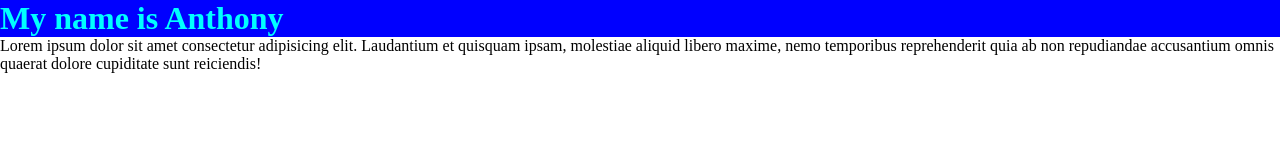
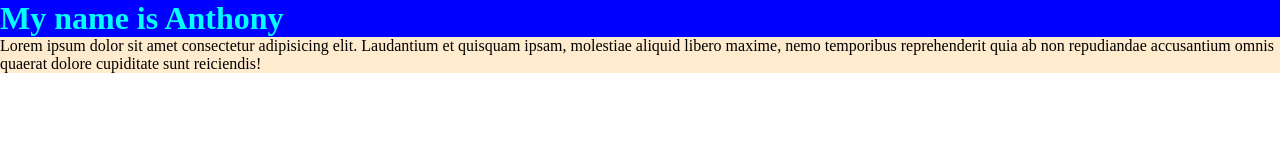
Before and after one commit to Onyema512/Anthony-Onyema, a website: page index.html in a window 1280 px wide. Drawn offline with Linux system fonts and the light colour scheme.

Commit message:
Added background color to p

```diff
--- a/index.css
+++ b/index.css
@@ -7,3 +7,6 @@ h1{
     background-color: blue;
     color: aqua;
 }
+p{
+    background-color: blanchedalmond;
+}
```
